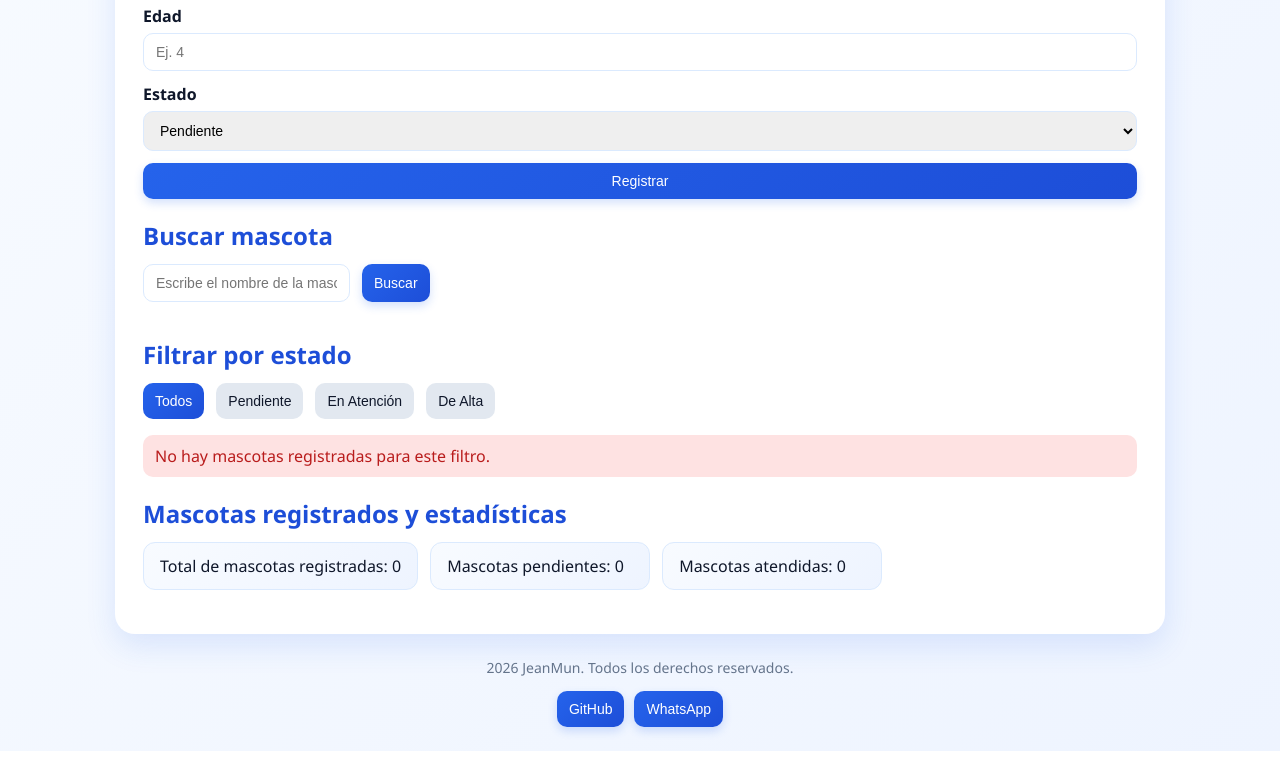
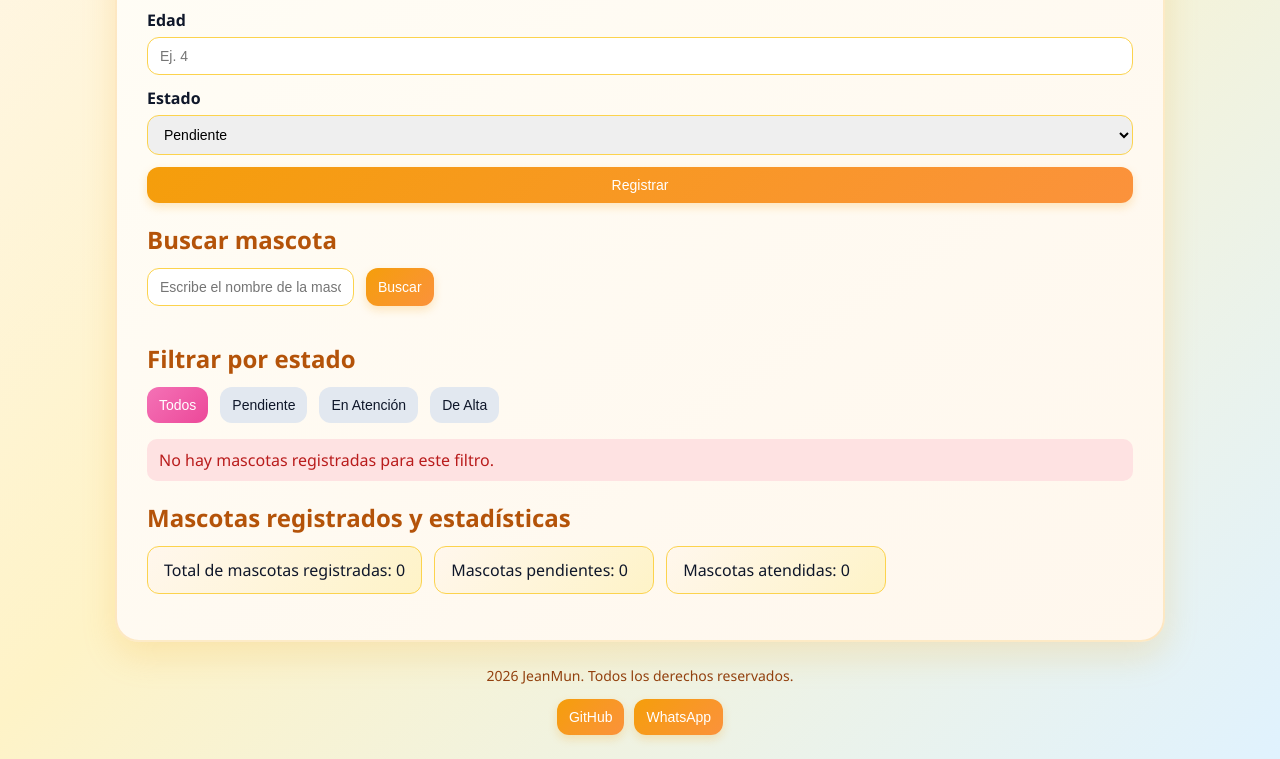
Before and after one commit to JeanlietteMunoz-2026/Registro_de_Atencion_veterinaria, a website: page REGISTRO_VETERINARIA/REGISTRO_VETERINARIA/index2.html in a window 1280 px wide. Shown: the part 357-1116 px from the top of the page. Drawn offline with Linux system fonts and the light colour scheme.

Commit message:
Cambio colores página

```diff
--- a/REGISTRO_VETERINARIA/REGISTRO_VETERINARIA/index2.html
+++ b/REGISTRO_VETERINARIA/REGISTRO_VETERINARIA/index2.html
@@ -6,13 +6,15 @@
   <title>Registro de Mascotas</title>
   <style>
     :root {
-      --azul: #2563eb;
+      --azul: #3b82f6;
       --azul-oscuro: #1d4ed8;
-      --verde: #16a34a;
+      --verde: #22c55e;
+      --naranja: #f59e0b;
+      --rosa: #f472b6;
       --gris: #64748b;
-      --fondo: linear-gradient(135deg, #f8fbff 0%, #eef4ff 100%);
+      --fondo: linear-gradient(135deg, #fff7ed 0%, #fef3c7 45%, #e0f2fe 100%);
       --blanco: #ffffff;
-      --borde: #dbeafe;
+      --borde: #fde68a;
     }
 
     * {
@@ -30,15 +32,21 @@
     .contenedor {
       max-width: 1050px;
       margin: 0 auto;
-      background: var(--blanco);
-      padding: 28px;
-      border-radius: 20px;
-      box-shadow: 0 12px 30px rgba(37, 99, 235, 0.13);
+      background: linear-gradient(145deg, #fffef7 0%, #fff7ed 100%);
+      padding: 30px;
+      border-radius: 24px;
+      box-shadow: 0 14px 34px rgba(245, 158, 11, 0.18);
+      border: 2px solid rgba(245, 158, 11, 0.2);
     }
 
     h1, h2 {
-      color: var(--azul-oscuro);
+      color: #b45309;
       margin-bottom: 12px;
+    }
+
+    h1 {
+      font-size: 2rem;
+      text-shadow: 1px 1px 0 #fde68a;
     }
 
     form {
@@ -55,28 +63,28 @@
 
     input, select, button {
       padding: 10px 12px;
-      border-radius: 10px;
-      border: 1px solid var(--borde);
+      border-radius: 12px;
+      border: 1px solid #fcd34d;
       font-size: 14px;
     }
 
     input:focus, select:focus {
-      outline: 2px solid rgba(37, 99, 235, 0.2);
-      border-color: var(--azul);
+      outline: 2px solid rgba(245, 158, 11, 0.2);
+      border-color: var(--naranja);
     }
 
     button {
       cursor: pointer;
-      background: linear-gradient(135deg, var(--azul) 0%, var(--azul-oscuro) 100%);
+      background: linear-gradient(135deg, var(--naranja) 0%, #fb923c 100%);
       color: #fff;
       border: none;
       transition: transform 0.2s ease, box-shadow 0.2s ease;
-      box-shadow: 0 4px 10px rgba(37, 99, 235, 0.2);
+      box-shadow: 0 4px 10px rgba(245, 158, 11, 0.23);
     }
 
     button:hover {
       transform: translateY(-1px);
-      box-shadow: 0 6px 12px rgba(37, 99, 235, 0.25);
+      box-shadow: 0 6px 12px rgba(245, 158, 11, 0.28);
     }
 
     .mensaje {
@@ -114,15 +122,15 @@
     }
 
     .filtro-btn.activo {
-      background: linear-gradient(135deg, var(--azul) 0%, var(--azul-oscuro) 100%);
+      background: linear-gradient(135deg, var(--rosa) 0%, #ec4899 100%);
       color: #fff;
     }
 
     .card {
-      background: linear-gradient(135deg, #f8fbff 0%, #eef4ff 100%);
+      background: linear-gradient(135deg, #fff7ed 0%, #fef3c7 100%);
       padding: 12px 16px;
       border-radius: 12px;
-      border: 1px solid var(--borde);
+      border: 1px solid #fcd34d;
       min-width: 220px;
     }
 
@@ -134,11 +142,11 @@
 
     .mascota,
     .ficha-edicion {
-      border: 1px solid var(--borde);
+      border: 1px solid #fcd34d;
       border-radius: 14px;
       padding: 16px;
-      background: var(--blanco);
-      box-shadow: 0 6px 16px rgba(15, 23, 42, 0.06);
+      background: #fffdf7;
+      box-shadow: 0 6px 16px rgba(245, 158, 11, 0.1);
     }
 
     .mascota.atendido {
@@ -166,7 +174,7 @@
     footer {
       margin-top: 24px;
       text-align: center;
-      color: var(--gris);
+      color: #92400e;
       font-size: 14px;
     }
 
```
